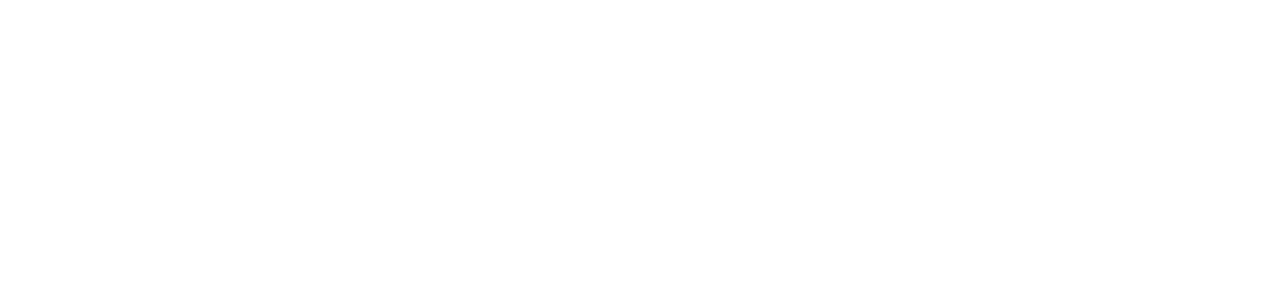
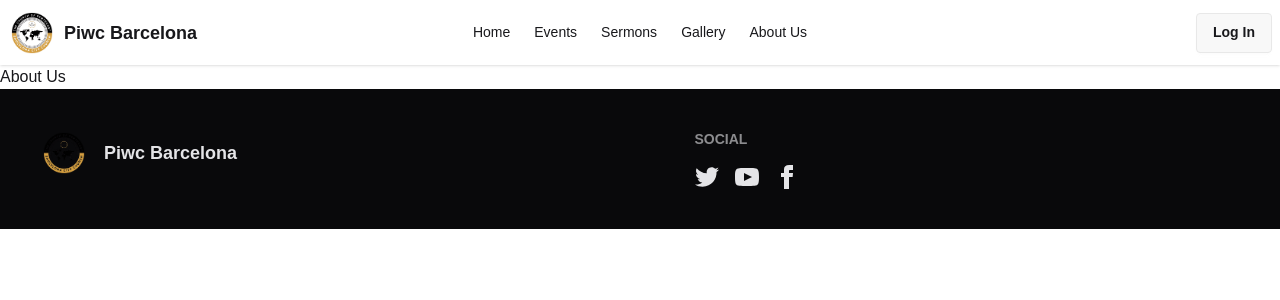
Before and after one commit to Mcdavis705/piwc, a React app: page /aboutus in a window 1280 px wide. Before the commit this address had no page. Shown: the top 300 px of the page. Built offline with nearby package versions, Linux system fonts and the light colour scheme; the HTML template or start-up script is replaced by a standard one.

Commit message:
add links to the various pages

```diff
--- a/src/components/NavBar.jsx
+++ b/src/components/NavBar.jsx
@@ -1,4 +1,5 @@
 import logo from '../assets/piwclogo.png'
+import { Link } from 'react-router-dom'
 
 
 
@@ -14,10 +15,11 @@
                     <ul
                         tabIndex={0}
                         className="menu menu-sm dropdown-content bg-base-100 rounded-box z-1 mt-3 w-52 p-2 shadow">
-                        <li><a>Events</a></li>
-                        <li><a>Sermons</a></li>
-                        <li><a>Gallery</a></li>
-                        <li><a>About Us</a></li>
+                        <li><Link to="/">Home</Link></li>
+                        <li><Link to="/events">Events</Link></li>
+                        <li><Link to="/sermons">Sermons</Link></li>
+                        <li><Link to="/gallery">Gallery</Link></li>
+                        <li><Link to="/aboutus">About Us</Link></li>
                     </ul>
                 </div>
                 <aside className="flex items-center space-x-2">
@@ -27,10 +29,11 @@
             </div>
             <div className="navbar-center hidden lg:flex">
                 <ul className="menu menu-horizontal px-1">
-                    <li><a>Events</a></li>
-                    <li><a>Sermons</a></li>
-                    <li><a>Gallery</a></li>
-                    <li><a>About Us</a></li>
+                    <li><Link to="/">Home</Link></li>
+                    <li><Link to="/events">Events</Link></li>
+                    <li><Link to="/sermons">Sermons</Link></li>
+                    <li><Link to="/gallery">Gallery</Link></li>
+                    <li><Link to="/aboutus">About Us</Link></li>
                 </ul>
             </div>
             <div className="navbar-end">
--- a/src/main.jsx
+++ b/src/main.jsx
@@ -6,6 +6,12 @@
 import './index.css'
 import App from './App.jsx'
 import Home from './pages/Home.jsx'
+import Events from './pages/Events.jsx'
+import Sermons from './pages/Sermon.jsx'
+import Gallery from './pages/Gallery.jsx'
+import AboutUs from './pages/AboutUs.jsx'
+import Admin from './pages/Admin.jsx'
+import NotFound from './pages/NotFound.jsx'
 
 
 createRoot(document.getElementById('root')).render(
@@ -14,6 +20,12 @@
       <Routes>
         <Route path="/" element={<App />}>
           <Route index element={<Home />} />
+          <Route path="events" element={<Events />} />
+          <Route path="sermons" element={<Sermons />} />
+          <Route path="gallery" element={<Gallery />} />
+          <Route path="aboutus" element={<AboutUs />} />
+          <Route path="admin" element={<Admin />} />
+          <Route path="*" element={<NotFound  />} />
         </Route>
       </Routes>
     </BrowserRouter>
--- /dev/null
+++ b/src/pages/AboutUs.jsx
@@ -0,0 +1,10 @@
+
+
+function AboutUs () {
+    return(
+
+        <h1>About Us</h1>
+    )
+}
+
+export default AboutUs;
--- /dev/null
+++ b/src/pages/Events.jsx
@@ -0,0 +1,8 @@
+
+function Events () {
+    return (
+        <h1>Events</h1>
+    )
+}
+
+export default Events;
--- /dev/null
+++ b/src/pages/Gallery.jsx
@@ -0,0 +1,10 @@
+
+
+function Gallery (){
+
+    return(
+        <h1>Gallery</h1>
+    )
+}
+
+export default Gallery;
--- a/src/pages/Home.jsx
+++ b/src/pages/Home.jsx
@@ -72,6 +72,14 @@
                 </div>
             </section>
 
+            {/* Mission */}
+            <section className="py-20 bg-gray-100">
+                <div className="max-w-7xl mx-auto px-4 text-center">
+                    <h2 className="text-4xl font-bold mb-10 text-gray-700">Our Mission</h2>
+                    <h3>Missions and Visions</h3>
+                </div>
+            </section>
+
         </>
     )
 
--- /dev/null
+++ b/src/pages/NotFound.jsx
@@ -0,0 +1,11 @@
+
+
+
+function NotFound (){
+
+    return(
+        <h1>404 Page Not Found</h1>
+    )
+}
+
+export default NotFound;
--- /dev/null
+++ b/src/pages/Sermon.jsx
@@ -0,0 +1,10 @@
+
+
+
+function Sermon() {
+    return (
+        <h1>Sermon</h1>
+    )
+}
+
+export default Sermon;
```
